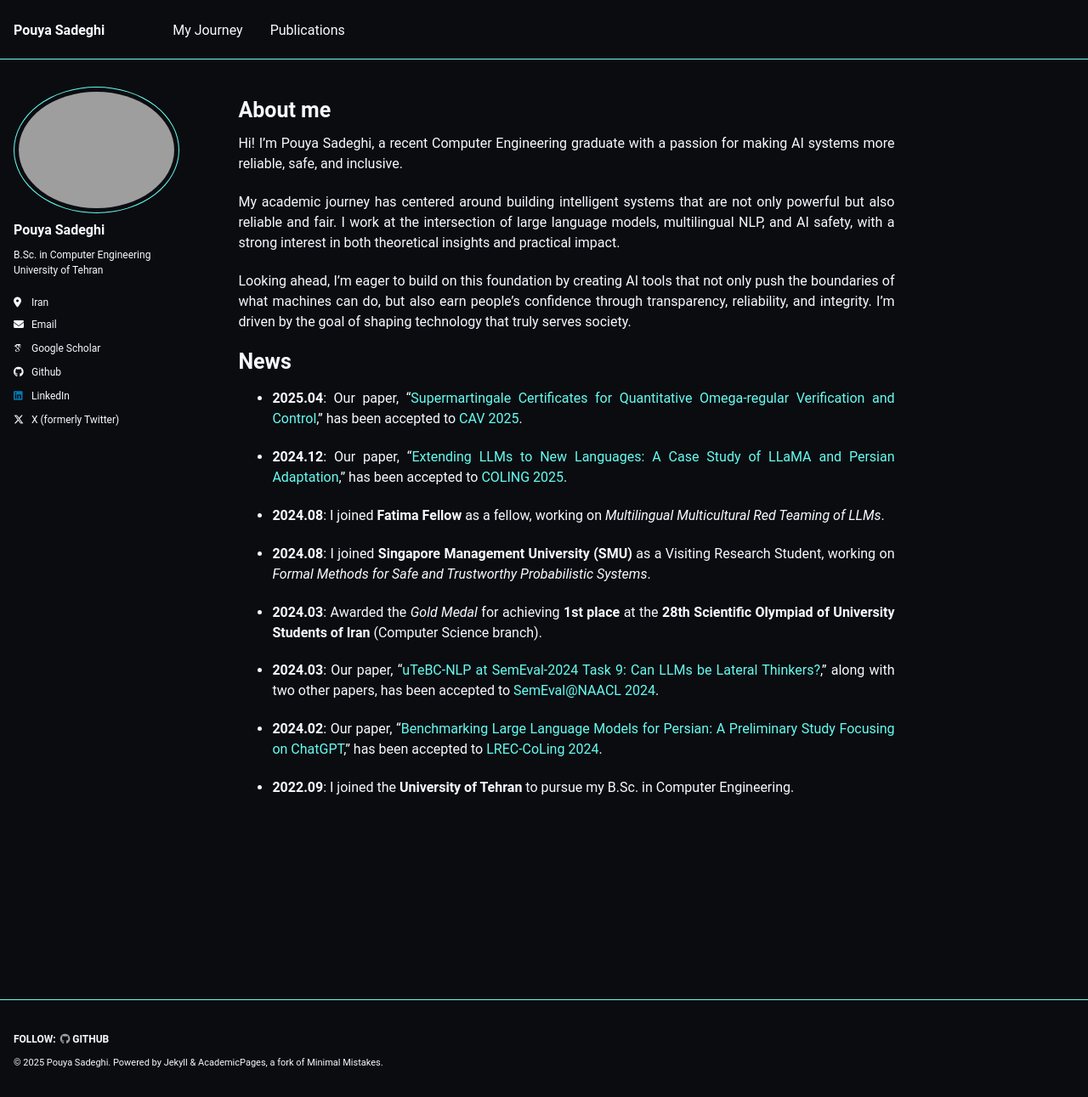
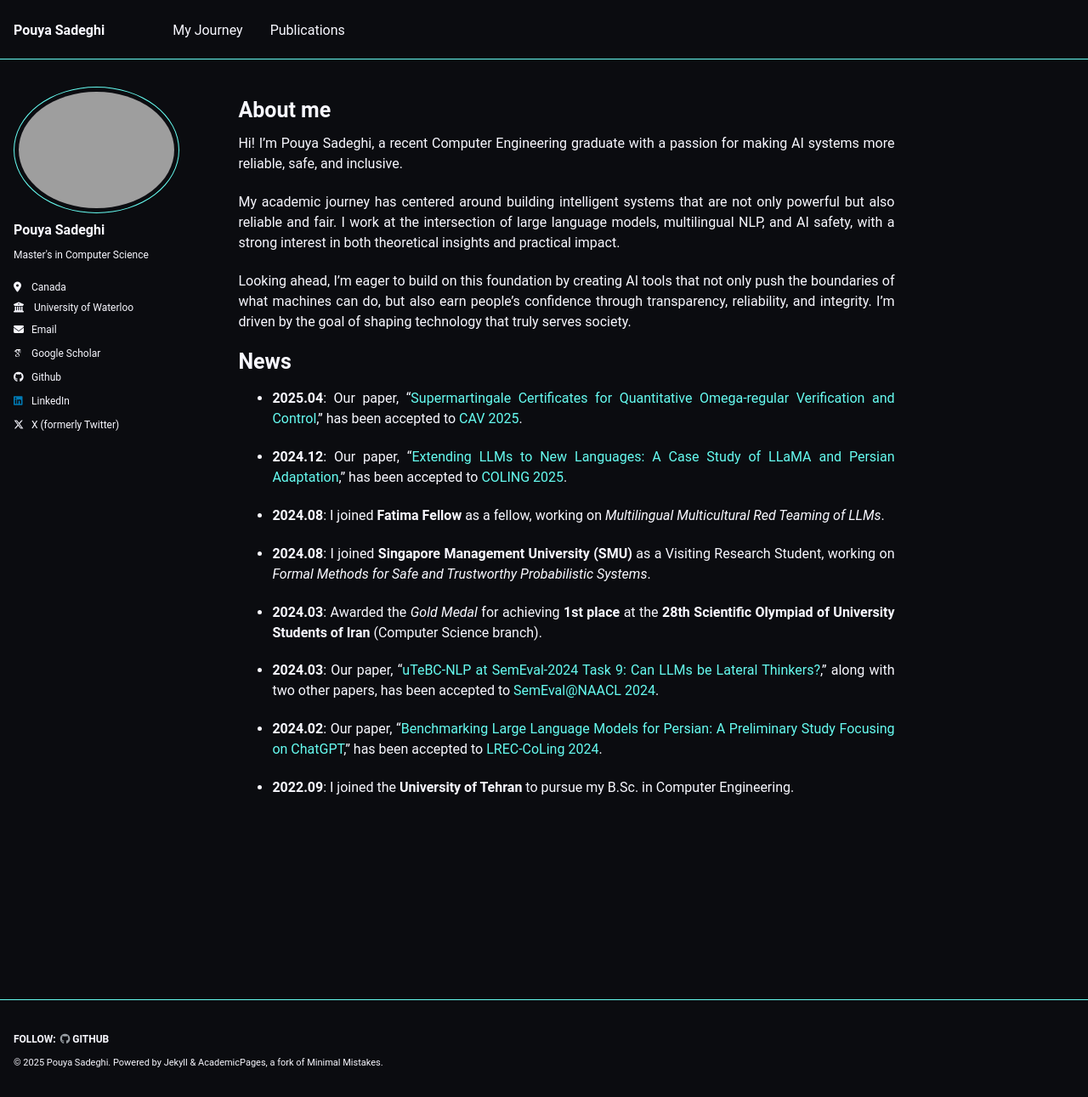
Before and after one commit to Ipouyall/Ipouyall.github.io, a Jekyll site: the page built from _pages/about.md, in a window 1280 px wide and 1291 px high. Shown: the whole window at 85% size. Built offline with Jekyll 4.4.1, drawn with Linux system fonts in a browser that asks for light colours; some web fonts are replaced.

Commit message:
Update [1/2]

```diff
--- a/_config.yml
+++ b/_config.yml
@@ -11,7 +11,7 @@ locale                   : "en-US"
 title                    : "Pouya Sadeghi" # "Pouya Sadeghi / Academic page"
 title_separator          : "-"
 name                     : &name "Pouya Sadeghi"
-description              : &description "B.Sc. in Computer Engineering @ University of Tehran"
+description              : &description "Master's in Computer Science @ University of Waterloo"
 url                      : https://Ipouyall.github.io # the base hostname & protocol for your site e.g. "https://mmistakes.github.io"
 baseurl                  : "" # the subpath of your site, e.g. "/blog"
 repository               : "Ipouyall/Ipouyall.github.io"
@@ -24,11 +24,11 @@ author:
   avatar           : "profile.jpg"
   name             : "Pouya Sadeghi"
   pronouns         : # example: "she/her"
-  bio              : "B.Sc. in Computer Engineering<br>University of Tehran"
-  location         : "Iran"
-  employer         : #
+  bio              : "Master's in Computer Science"
+  location         : "Canada"
+  employer         : "University of Waterloo"
   uri              : # URL
-  email            : "pouya.sadeghi@ut.ac.ir"
+  email            : "pouya.sadeghi@uwaterloo.ca"
 
   # Academic websites
   arxiv            : # URL - Update with the correct link to your profile
```
